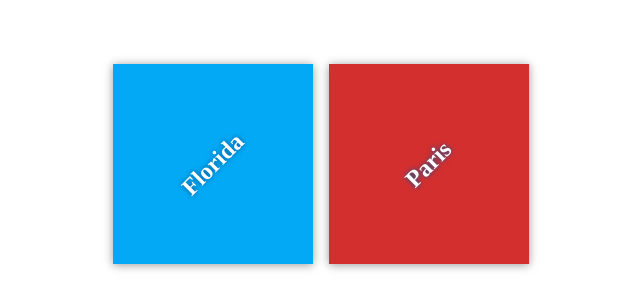
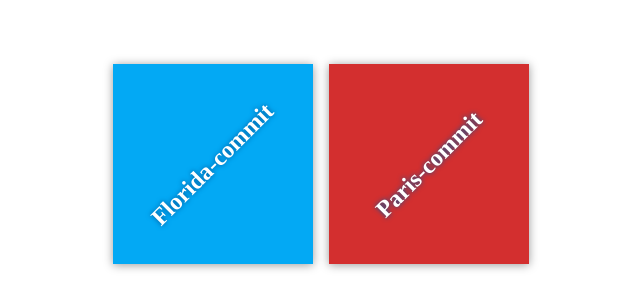
Before and after one commit to saisujan36/my-travel-plans, a plain HTML site: page index.html in a window 1280 px wide. Shown: the part 236-544 px from the top of the page, without its empty margins (319-959 px from the left). Drawn offline with Linux system fonts and the light colour scheme; files that its build step writes are made by us from their sources.

Commit message:
Changed starting destinations

```diff
--- a/index.html
+++ b/index.html
@@ -11,11 +11,11 @@
     <div class="container">
         <div class="destination-container">
             <div class="destination" id="florida">
-                <h2>Florida</h2>
+                <h2>Florida-commit</h2>
             </div>
 
             <div class="destination" id="paris">
-                <h2>Paris</h2>
+                <h2>Paris-commit</h2>
             </div>
         </div>
     </div>
```
